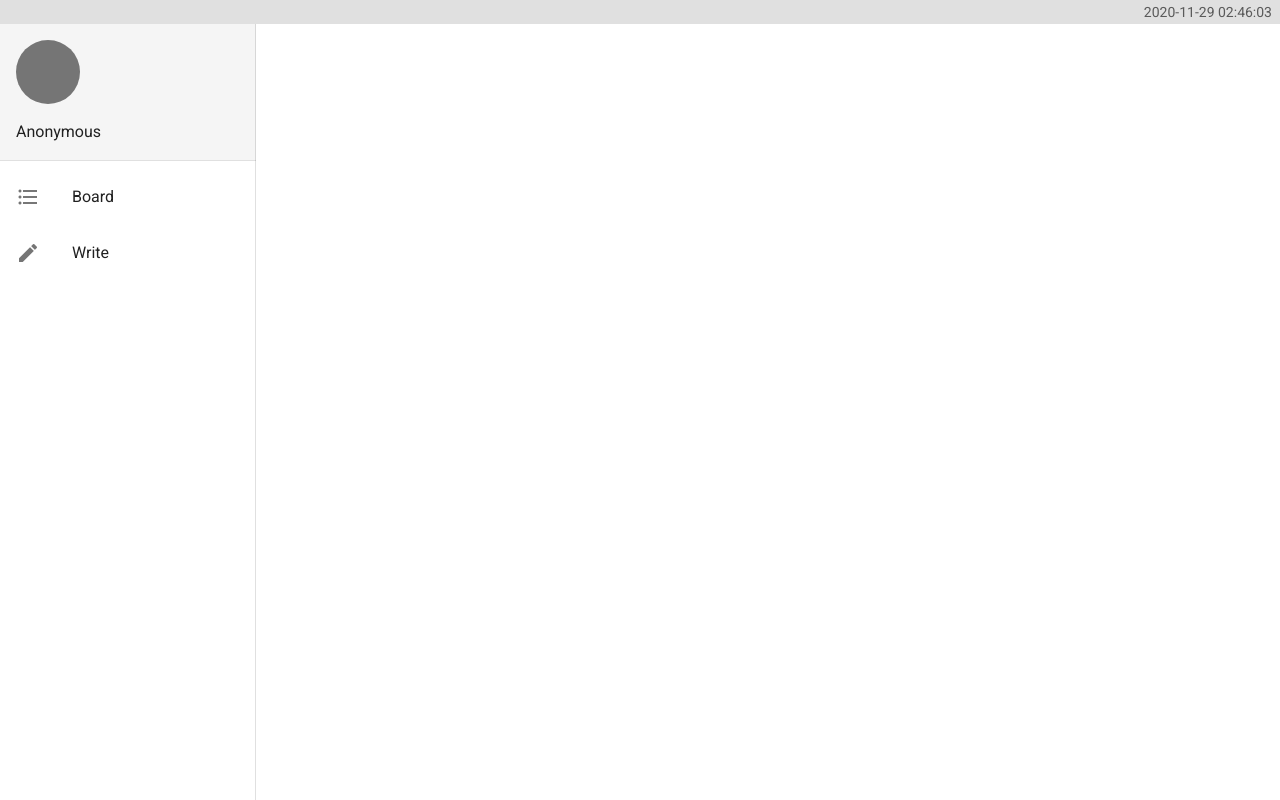
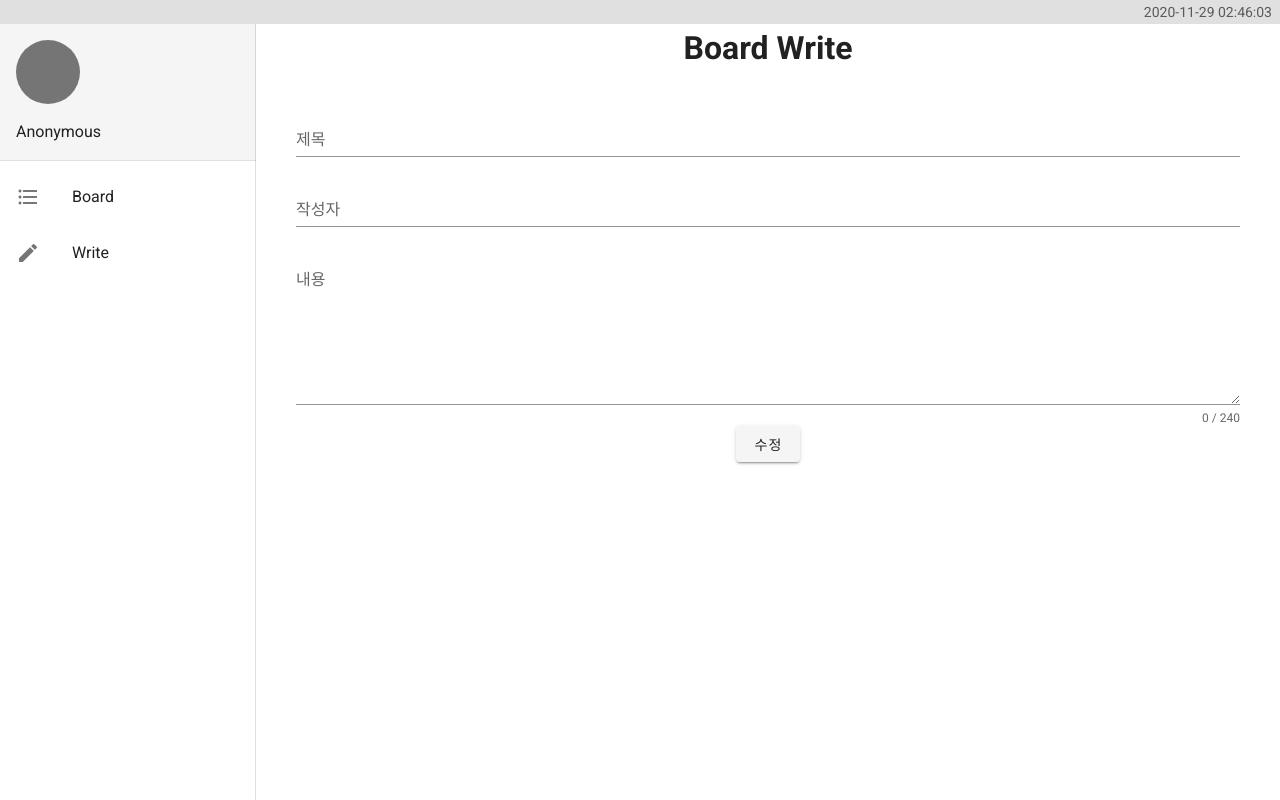
Before and after one commit to gomdori5505/vuejs_board, a Vue app: page /update/1 in a window 1280 px wide. Built offline with nearby package versions, Linux system fonts and the light colour scheme; no server answers; the database is empty.

Commit message:
feat: create the board update

```diff
--- a/src/mixins/dateFormat.js
+++ b/src/mixins/dateFormat.js
@@ -1,5 +1,10 @@
 export const dateFormat = {
     methods: {
+        getTimestamp() {
+            const now = new Date();
+            const timestamp = now.getTime();
+            return timestamp;
+        },
         getDateAndTime(timestamp) {
             if(timestamp !== null) {
                 const year = new Date(timestamp).getFullYear(),
--- a/src/router/index.js
+++ b/src/router/index.js
@@ -5,7 +5,8 @@ Vue.use(VueRouter)
 
 const List = () => import(/* webpackChunkName: "list" */ '../views/List.vue'),
 Create = () => import(/* webpackChunkName: "create" */ '../views/Create.vue'),
-Read = () => import(/* webpackChunkName: "read" */ '../views/Read.vue');
+Read = () => import(/* webpackChunkName: "read" */ '../views/Read.vue'),
+Update = () => import(/* webpackChunkName: "update" */ '../views/Update.vue');
 
 const routes = [
   {
@@ -22,6 +23,11 @@ const routes = [
     path: '/read/:id',
     name: 'read',
     component: Read
+  },
+  {
+    path: '/update/:id',
+    name: 'update',
+    component: Update
   }
 ]
 
--- a/src/views/Read.vue
+++ b/src/views/Read.vue
@@ -18,7 +18,6 @@
                 <v-card-actions class="px-10">
                     <v-btn
                         depressed
-                        link
                         router :to='{
                             name: "list"
                         }'
@@ -29,6 +28,13 @@
                     <v-btn
                         depressed
                         color="primary"
+                        router :to='{
+                            name: "update",
+                            params: {
+                                id: uniKey
+                            }
+                        }'
+                        exact
                     >
                         수정
                     </v-btn>
@@ -55,7 +61,7 @@ export default {
         }
     },
     created() {
-        this.$firebase.database().ref().child(this.$route.params.id).on('value', (sn) => {
+        this.$firebase.database().ref().child(this.uniKey).on('value', (sn) => {
             const listData = sn.val();
             this.listData = listData;
         });
--- /dev/null
+++ b/src/views/Update.vue
@@ -0,0 +1,80 @@
+<template>
+    <v-layout>
+        <v-flex text-sm-center>
+            <h1>Board Write</h1>
+            <v-form class="ma-10">
+                <v-text-field
+                    ref="제목"
+                    v-model="brdTitle"
+                    :rules="[() => !!brdTitle || 'This field is required']"
+                    label="제목"
+                    required
+                ></v-text-field>
+                <v-text-field
+                    ref="작성자"
+                    v-model="brdWriter"
+                    :rules="[() => !!brdWriter || 'This field is required']"
+                    label="작성자"
+                    required
+                ></v-text-field>
+                <v-textarea
+                    ref="내용"
+                    v-model="brdContent"
+                    :rules="[() => !!brdContent || 'This field is required']"
+                    label="내용"
+                    counter
+                    maxlength="240"
+                ></v-textarea>
+                <v-btn @click="update()">수정</v-btn>
+            </v-form>
+        </v-flex>
+
+    </v-layout>
+    <!-- {{ $route.params.id }} -->
+</template>
+
+<script>
+import { dateFormat } from "../mixins/dateFormat"
+export default {
+    data() {
+        return {
+            uniKey: this.$route.params.id,
+            currentListData: {},
+            brdTitle: null,
+            brdWriter: null,
+            brdContent: null,
+        }
+    },
+    created() {
+        this.$firebase.database().ref().child(this.uniKey).on('value', (sn) => {
+            const listData = sn.val();
+            this.currentListData = listData;
+            this.brdTitle = listData.brdTitle;
+            this.brdWriter = listData.brdWriter;
+            this.brdContent = listData.brdContent;
+        });
+    },
+    methods: {
+        update() {
+            if(this.brdTitle === null || this.brdWriter === null || this.brdContent === null) {
+                alert("please fill in the blank!");
+            } else {
+                this.$firebase.database().ref().child(this.uniKey).update({
+                    brdTitle: this.brdTitle,
+                    brdWriter: this.brdWriter,
+                    brdContent: this.brdContent,
+                    brdEditDate: this.getTimestamp(),
+                });
+
+                this.$router.push({
+                    name: 'read',
+                    params: {
+                        id: this.uniKey
+                    }
+                });
+            }
+        }
+    },
+    mixins: [dateFormat]
+}
+</script>
```
